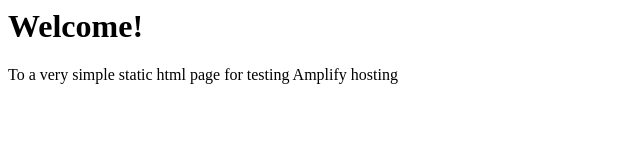
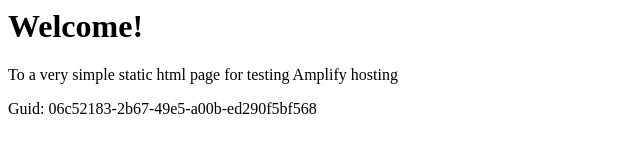
Before and after one commit to aws-aemilia-sin/Github-PR-Commit-Integration-Test-DoNotTouch-GitH-MJCD6L4M-v1-preprod-ap-southeast-1, a website: page src/index.html in a window 1280 px wide. Shown: the whole page, without its empty margins (0-640 px from the left). Drawn offline with Linux system fonts and the light colour scheme.

Commit message:
commit from integ tests

```diff
--- a/src/index.html
+++ b/src/index.html
@@ -1,3 +1,5 @@
+
+
 <html lang="en">
 
 <head>
@@ -10,6 +12,6 @@
 <body>
     <h1>Welcome!</h1>
     <p>To a very simple static html page for testing Amplify hosting</p>
-</body>
+    <p>Guid: 06c52183-2b67-49e5-a00b-ed290f5bf568</p></body>
 
 </html>
```
